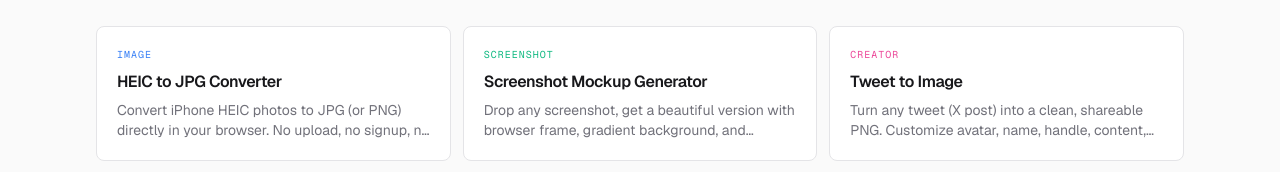
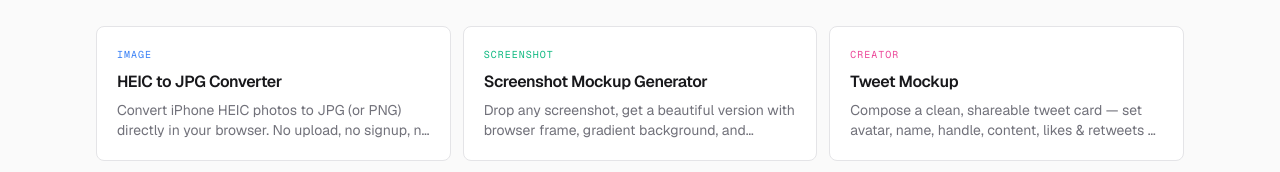
Before and after one commit to YeomanYe/pixwarp, a Next.js app: page / in a window 1280 px wide. Shown: the part 531-703 px from the top of the page. Built offline with nearby package versions, Linux system fonts and the light colour scheme; no server answers.

Commit message:
refactor(tools): rename tweet-to-image → tweet-mockup
More honest naming: it composes a fake tweet card, not converting a real
tweet. Aligns with screenshot-mockup naming convention. Original keywords
("tweet to image", "tweet to png") preserved in manifest for SEO.

```diff
--- a/src/tools/registry.ts
+++ b/src/tools/registry.ts
@@ -1,7 +1,7 @@
 import type { ToolManifest } from "./types"
 import { manifest as heicToJpgManifest } from "./heic-to-jpg/manifest"
 import { manifest as screenshotMockupManifest } from "./screenshot-mockup/manifest"
-import { manifest as tweetToImageManifest } from "./tweet-to-image/manifest"
+import { manifest as tweetMockupManifest } from "./tweet-mockup/manifest"
 import { manifest as socialCoverManifest } from "./social-cover/manifest"
 import { manifest as mp4ToGifManifest } from "./mp4-to-gif/manifest"
 
@@ -17,7 +17,7 @@
 export const tools: ToolManifest[] = [
   heicToJpgManifest,
   screenshotMockupManifest,
-  tweetToImageManifest,
+  tweetMockupManifest,
   socialCoverManifest,
   mp4ToGifManifest,
 ]
--- a/src/tools/social-cover/manifest.ts
+++ b/src/tools/social-cover/manifest.ts
@@ -20,7 +20,7 @@
     "instagram story cover",
   ],
   icon: "image",
-  related: ["screenshot-mockup", "tweet-to-image"],
+  related: ["screenshot-mockup", "tweet-mockup"],
   markets: ["global", "cn"],
   pro: { enabled: false, locked: [] },
   faq: [
--- a/src/tools/tweet-to-image/manifest.ts
+++ b/src/tools/tweet-mockup/manifest.ts
@@ -1,23 +1,24 @@
 import type { ToolManifest } from "../types"
-import { TweetToImageUI } from "./ui"
+import { TweetMockupUI } from "./ui"
 
 export const manifest: ToolManifest = {
-  slug: "tweet-to-image",
+  slug: "tweet-mockup",
   category: "creator",
-  name: "Tweet to Image",
+  name: "Tweet Mockup",
   description:
-    "Turn any tweet (X post) into a clean, shareable PNG. Customize avatar, name, handle, content, likes & retweets — exported locally.",
-  longDescription: `Quoting a tweet in a blog post, slide deck, or LinkedIn carousel? A native screenshot looks low-rent — Twitter UI chrome, dark mode mismatch, low-res. This tool builds a clean tweet card you fully control: handle, avatar, content, engagement counts, theme.
+    "Compose a clean, shareable tweet card — set avatar, name, handle, content, likes & retweets — and export as PNG. All local.",
+  longDescription: `Need a tweet-shaped graphic for a blog hero, slide, or carousel? A native screenshot looks low-rent — Twitter UI chrome, dark mode mismatch, low-res. This tool builds a clean tweet mockup you fully control: handle, avatar, content, engagement counts, theme.
 
-Everything renders client-side. Your tweet content never touches our server.`,
+Everything renders client-side. Your content never touches our server.`,
   keywords: [
+    "tweet mockup",
+    "tweet mockup generator",
     "tweet to image",
     "x post to image",
     "tweet screenshot generator",
     "twitter card generator",
-    "quote tweet image",
+    "fake tweet generator",
     "tweet png",
-    "tweet to png",
   ],
   icon: "twitter",
   related: ["screenshot-mockup", "social-cover"],
@@ -38,5 +39,5 @@
     },
   ],
   lastUpdated: "2026-04-29",
-  Component: TweetToImageUI,
+  Component: TweetMockupUI,
 }
--- a/src/tools/tweet-to-image/ui.tsx
+++ b/src/tools/tweet-mockup/ui.tsx
@@ -364,7 +364,7 @@
   )
 }
 
-export const TweetToImageUI = dynamic(() => Promise.resolve(TweetInner), {
+export const TweetMockupUI = dynamic(() => Promise.resolve(TweetInner), {
   ssr: false,
   loading: () => (
     <div className="py-12 text-center text-sm text-[var(--muted)]">Loading tweet composer…</div>
```
